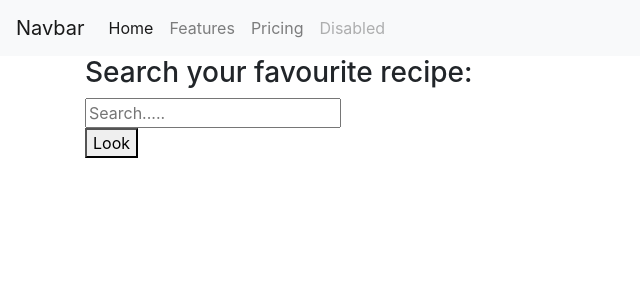
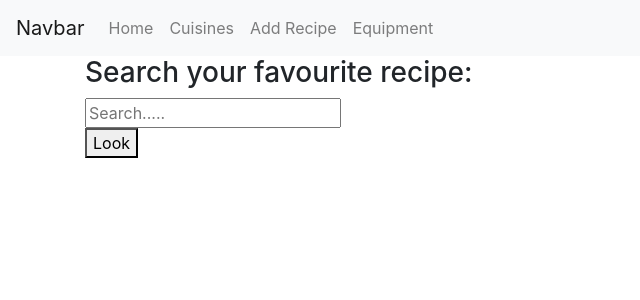
Before and after one commit to brianscan14/Gourmet_Grub, a Flask app: page / in a window 1280 px wide. Shown: the top 300 px of the page, without its empty margins (0-640 px from the left). Run offline with Flask 2, Linux system fonts and the light colour scheme; data that the repository does not hold is empty; some libraries are stand-ins or nearby versions.

Commit message:
adding link to navbar and changing titles

```diff
--- a/templates/base.html
+++ b/templates/base.html
@@ -13,16 +13,16 @@
 <header>
 
 <nav class="navbar navbar-expand-md navbar-light bg-light">
-  <a class="navbar-brand" href="#">Navbar</a>
+  <a class="navbar-brand" href="{{url_for('get_recipies')}}">Navbar</a>
   <button class="navbar-toggler" type="button" data-toggle="collapse" data-target="#navbarNavAltMarkup" aria-controls="navbarNavAltMarkup" aria-expanded="false" aria-label="Toggle navigation">
     <span class="navbar-toggler-icon"></span>
   </button>
   <div class="collapse navbar-collapse" id="navbarNavAltMarkup">
     <div class="navbar-nav">
-      <a class="nav-item nav-link active" href="#">Home <span class="sr-only">(current)</span></a>
-      <a class="nav-item nav-link" href="#">Features</a>
-      <a class="nav-item nav-link" href="#">Pricing</a>
-      <a class="nav-item nav-link disabled" href="#" tabindex="-1" aria-disabled="true">Disabled</a>
+      <a class="nav-item nav-link" href="{{url_for('get_recipies')}}">Home <span class="sr-only">(current)</span></a>
+      <a class="nav-item nav-link" href="#">Cuisines</a>
+      <a class="nav-item nav-link" href="{{url_for('add_recipe')}}">Add Recipe</a>
+      <a class="nav-item nav-link" href="#" >Equipment</a>
     </div>
   </div>
 </nav>
```
